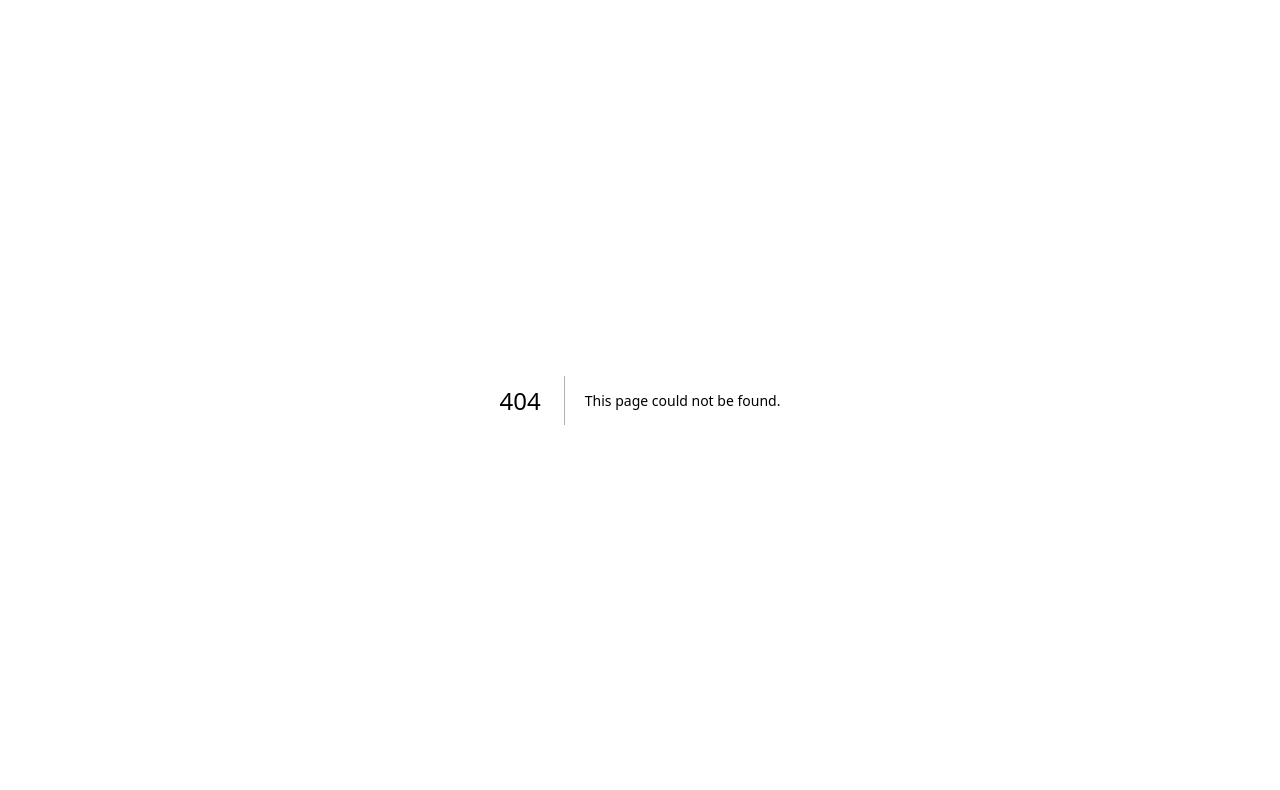
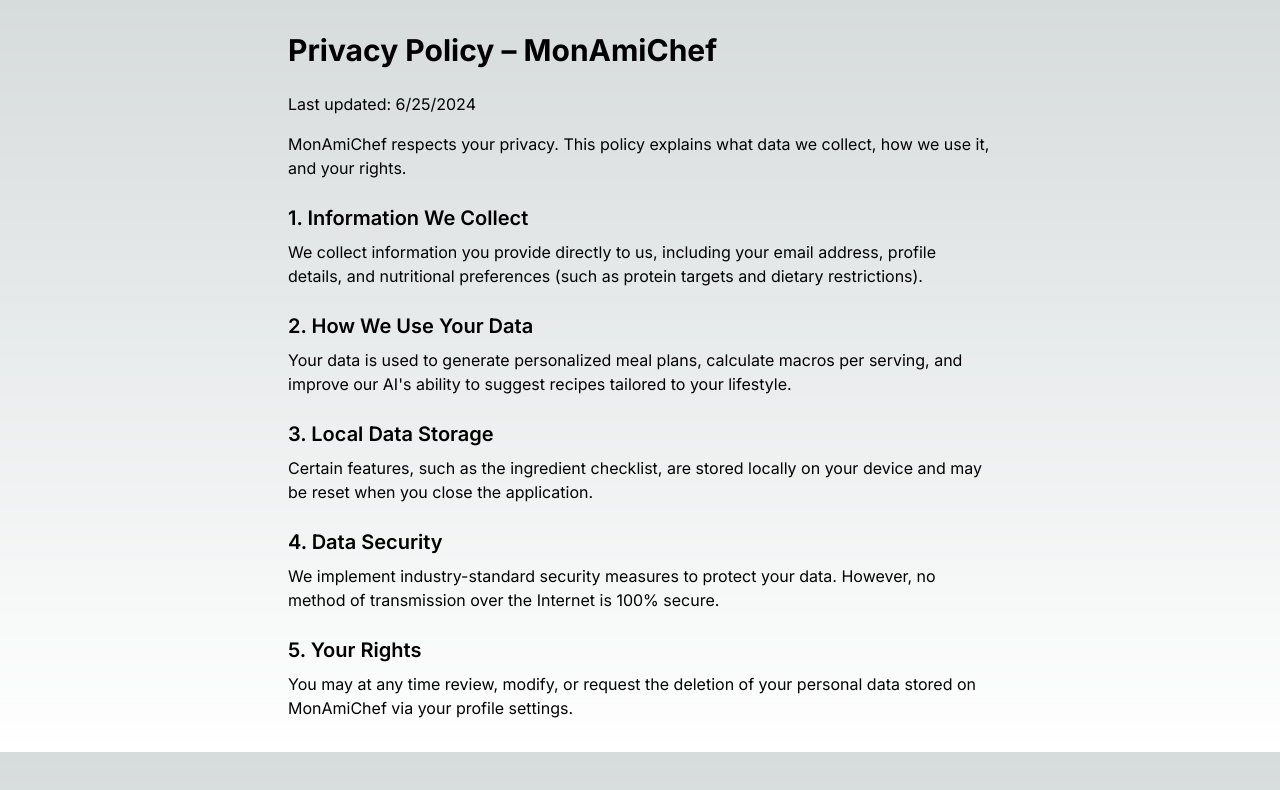
Before and after one commit to GarnierLenny/Portfolio, a Next.js app: page /apps/monamichef/privacy in a window 1280 px wide. Before the commit this address had no page. Shown: the top 790 px of the page. Built offline with nearby package versions, Linux system fonts and the light colour scheme.

Commit message:
monamichef privacy policy

```diff
--- /dev/null
+++ b/src/app/apps/monamichef/privacy/page.tsx
@@ -0,0 +1,56 @@
+export const metadata = {
+  title: "MonAmiChef – Privacy Policy",
+  description: "Privacy policy for the MonAmiChef application",
+};
+
+const clauses: Array<{ title: string; content: string }> = [
+  {
+    title: "1. Information We Collect",
+    content:
+      "We collect information you provide directly to us, including your email address, profile details, and nutritional preferences (such as protein targets and dietary restrictions).",
+  },
+  {
+    title: "2. How We Use Your Data",
+    content:
+      "Your data is used to generate personalized meal plans, calculate macros per serving, and improve our AI's ability to suggest recipes tailored to your lifestyle.",
+  },
+  {
+    title: "3. Local Data Storage",
+    content:
+      "Certain features, such as the ingredient checklist, are stored locally on your device and may be reset when you close the application.",
+  },
+  {
+    title: "4. Data Security",
+    content:
+      "We implement industry-standard security measures to protect your data. However, no method of transmission over the Internet is 100% secure.",
+  },
+  {
+    title: "5. Your Rights",
+    content:
+      "You may at any time review, modify, or request the deletion of your personal data stored on MonAmiChef via your profile settings.",
+  },
+];
+
+export default function PrivacyPage() {
+  return (
+    <main className="max-w-3xl mx-auto p-8">
+      <h1 className="text-3xl font-bold mb-6">Privacy Policy – MonAmiChef</h1>
+
+      <p className="mb-4">Last updated: {new Date().toLocaleDateString()}</p>
+
+      <section className="space-y-6">
+        <p>
+          MonAmiChef respects your privacy. This policy explains what data we
+          collect, how we use it, and your rights.
+        </p>
+
+        {clauses.map((clause, index) => (
+          <div className="space-y-2" key={index}>
+            <h2 className="text-xl font-semibold mt-6">{clause.title}</h2>
+            <p>{clause.content}</p>
+          </div>
+        ))}
+      </section>
+    </main>
+  );
+}
```
